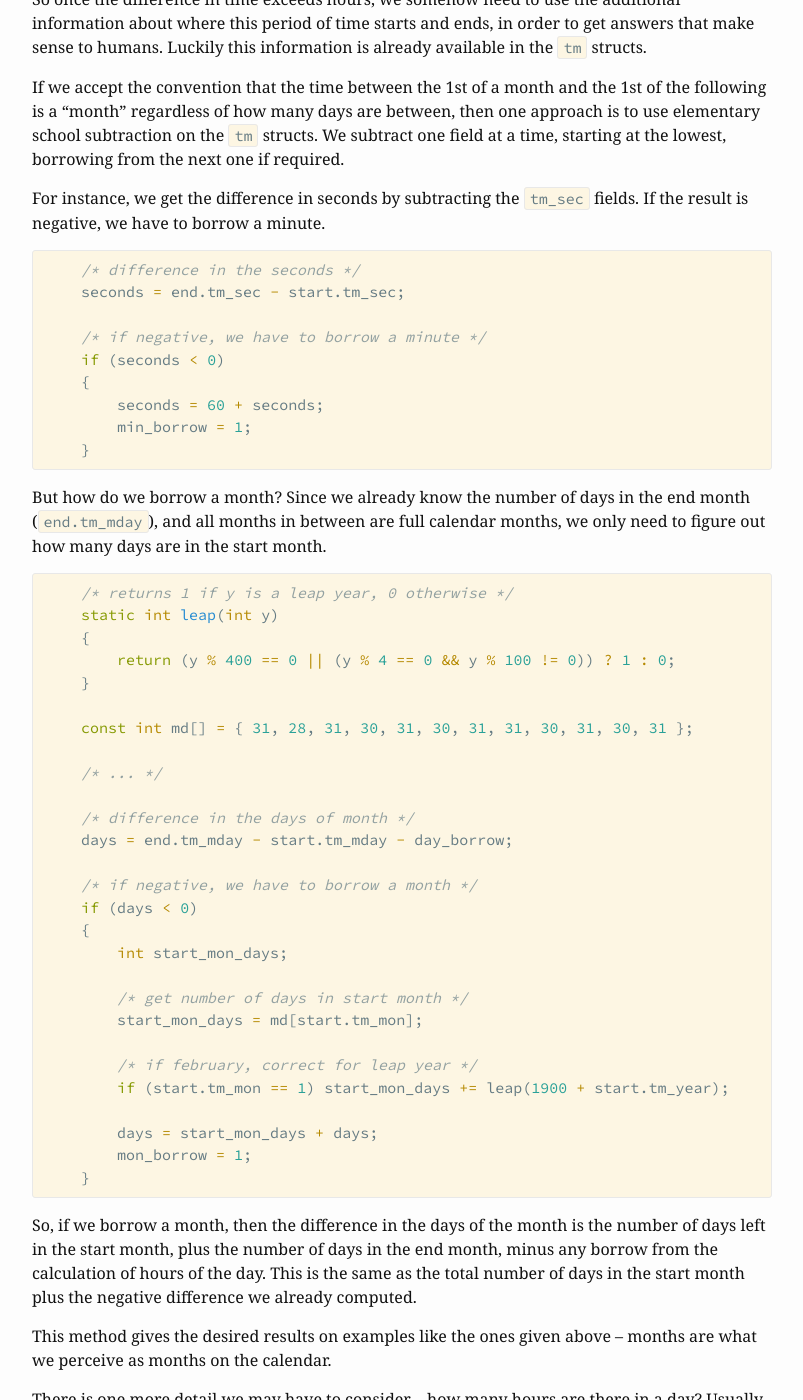
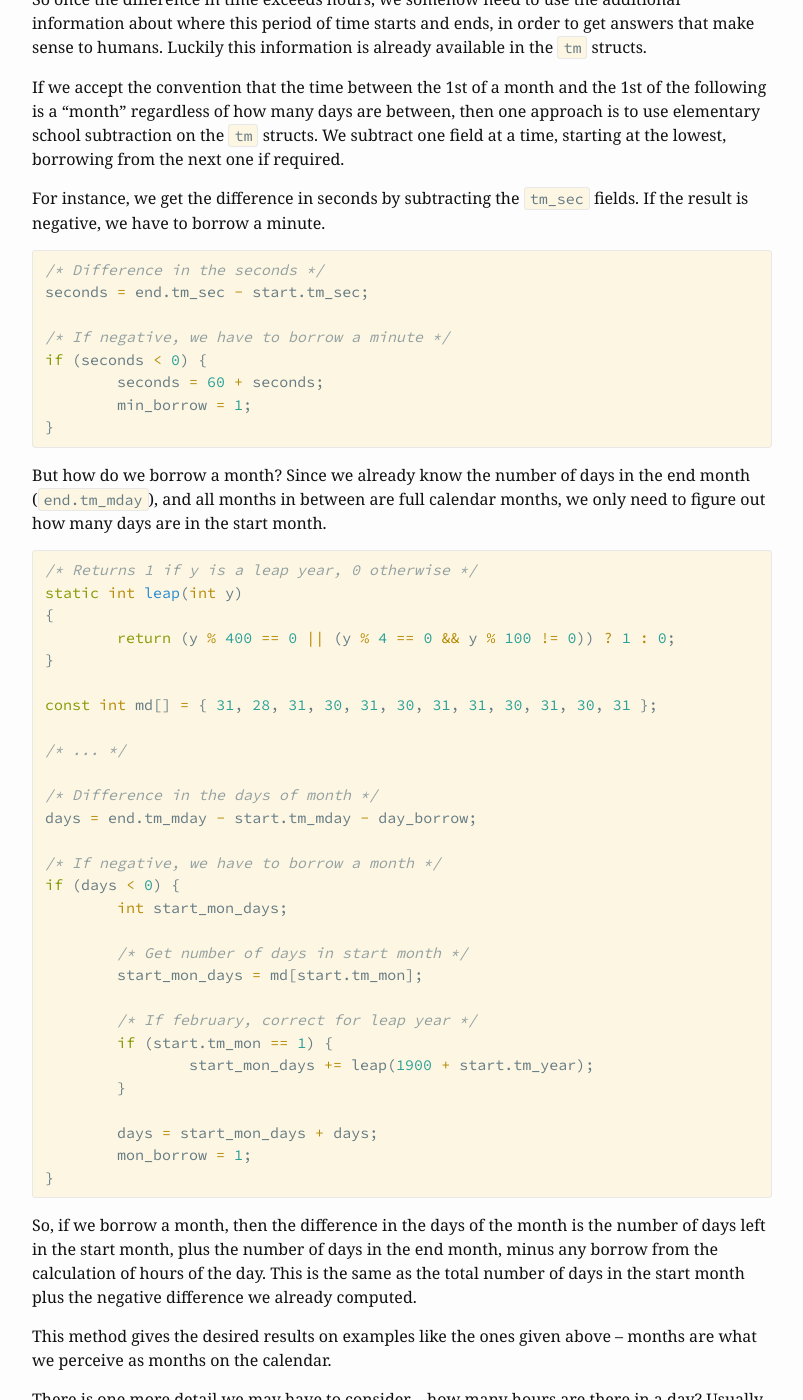
Before and after one commit to jibsen/hardtoc-src, a Jekyll site: the page built from _posts/2012-12-29-time-difference.md, in a window 1280 px wide and 1400 px high, scrolled down 1222 px. Shown: the whole window, without its empty margins (238-1041 px from the left). Built offline with Jekyll 4.4.1, drawn with Linux system fonts in a browser that asks for light colours; nearby versions of some CDN libraries; some web fonts are replaced; some of the changed text lies outside the part shown.

```diff
--- a/_posts/2012-12-29-time-difference.md
+++ b/_posts/2012-12-29-time-difference.md
@@ -38,47 +39,47 @@ If we accept the convention that the time between the 1st of a month and the 1st
 For instance, we get the difference in seconds by subtracting the <code>tm_sec</code> fields. If the result is negative, we have to borrow a minute.
 
 {% highlight c %}
-    /* difference in the seconds */
-    seconds = end.tm_sec - start.tm_sec;
+/* Difference in the seconds */
+seconds = end.tm_sec - start.tm_sec;
 
-    /* if negative, we have to borrow a minute */
-    if (seconds < 0)
-    {
+/* If negative, we have to borrow a minute */
+if (seconds < 0) {
         seconds = 60 + seconds;
         min_borrow = 1;
-    }
+}
 {% endhighlight %}
 
 But how do we borrow a month? Since we already know the number of days in the end month (<code>end.tm_mday</code>), and all months in between are full calendar months, we only need to figure out how many days are in the start month.
 
 {% highlight c %}
-    /* returns 1 if y is a leap year, 0 otherwise */
-    static int leap(int y)
-    {
+/* Returns 1 if y is a leap year, 0 otherwise */
+static int leap(int y)
+{
         return (y % 400 == 0 || (y % 4 == 0 && y % 100 != 0)) ? 1 : 0;
-    }
+}
 
-    const int md[] = { 31, 28, 31, 30, 31, 30, 31, 31, 30, 31, 30, 31 };
+const int md[] = { 31, 28, 31, 30, 31, 30, 31, 31, 30, 31, 30, 31 };
 
-    /* ... */
+/* ... */
 
-    /* difference in the days of month */
-    days = end.tm_mday - start.tm_mday - day_borrow;
+/* Difference in the days of month */
+days = end.tm_mday - start.tm_mday - day_borrow;
 
-    /* if negative, we have to borrow a month */
-    if (days < 0)
-    {
+/* If negative, we have to borrow a month */
+if (days < 0) {
         int start_mon_days;
 
-        /* get number of days in start month */
+        /* Get number of days in start month */
         start_mon_days = md[start.tm_mon];
 
-        /* if february, correct for leap year */
-        if (start.tm_mon == 1) start_mon_days += leap(1900 + start.tm_year);
+        /* If february, correct for leap year */
+        if (start.tm_mon == 1) {
+                start_mon_days += leap(1900 + start.tm_year);
+        }
 
         days = start_mon_days + days;
         mon_borrow = 1;
-    }
+}
 {% endhighlight %}
 
 So, if we borrow a month, then the difference in the days of the month is the number of days left in the start month, plus the number of days in the end month, minus any borrow from the calculation of hours of the day. This is the same as the total number of days in the start month plus the negative difference we already computed.
@@ -99,17 +100,19 @@ for us. We just have to adjust the hours of the day in case the difference is
 below one day.
 
 {% highlight c %}
-    /* if difference is below one calendar day and there was a DST difference
-       we adjust hour difference to clock time */
-    if (years + months + days == 0 && hours != (secdiff % SEC_IN_DAY) / SEC_IN_HOUR)
-    {
+/* If difference is below one calendar day and there was a DST difference
+   we adjust hour difference to clock time */
+if (years + months + days == 0
+ && hours != (secdiff % SEC_IN_DAY) / SEC_IN_HOUR) {
         int oldhours = hours;
 
         hours = (secdiff % SEC_IN_DAY) / SEC_IN_HOUR;
 
-        /* handle the special case where DST increased hours past 24 */
-        if (oldhours - hours > 11) hours += 24;
-    }
+        /* Handle the special case where DST increased hours past 24 */
+        if (oldhours - hours > 11) {
+                hours += 24;
+        }
+}
 {% endhighlight %}
 
 In many cases you can safely ignore these details, and I am sure there are
```
Also changed, not shown: other parts of _posts/2012-12-29-time-difference.md (+15 -14 lines), _posts/2005-02-05-herb-sutter-on-visual-cpp.md (+6 -4 lines), _posts/2005-02-06-loophole-in-visual-cpp-part-1.md (+13 -12 lines), _posts/2005-02-09-additional-trouble.md (+9 -6 lines), _posts/2005-02-14-loophole-in-visual-cpp-part-2.md (+20 -15 lines), _posts/2005-02-27-what-else-could-go-wrong.md (+24 -24 lines).
